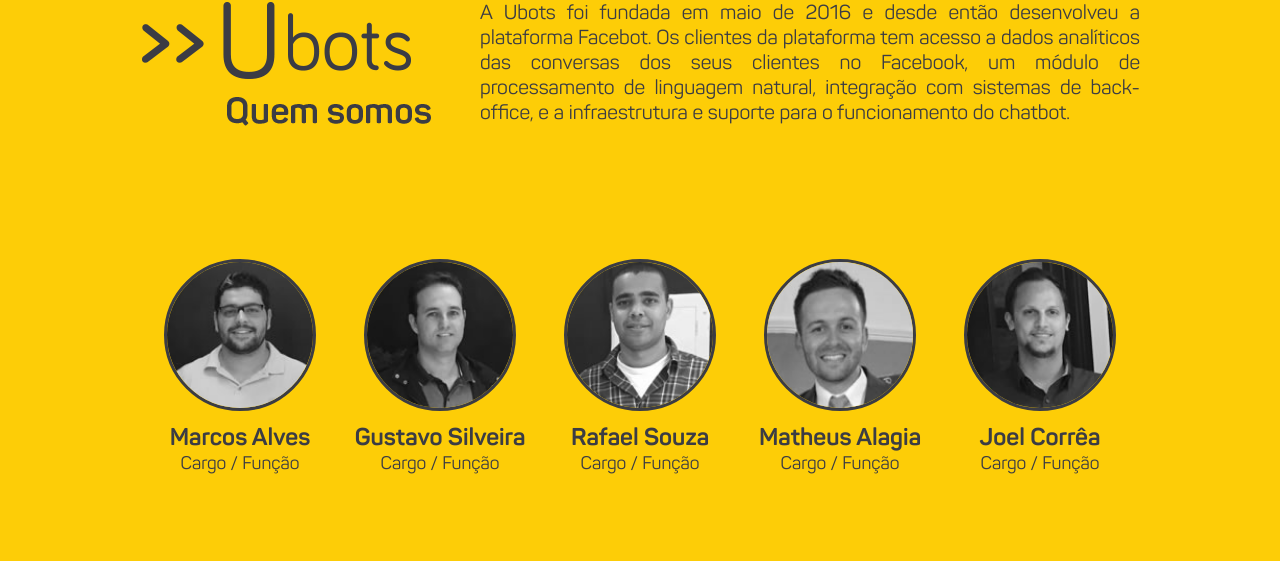
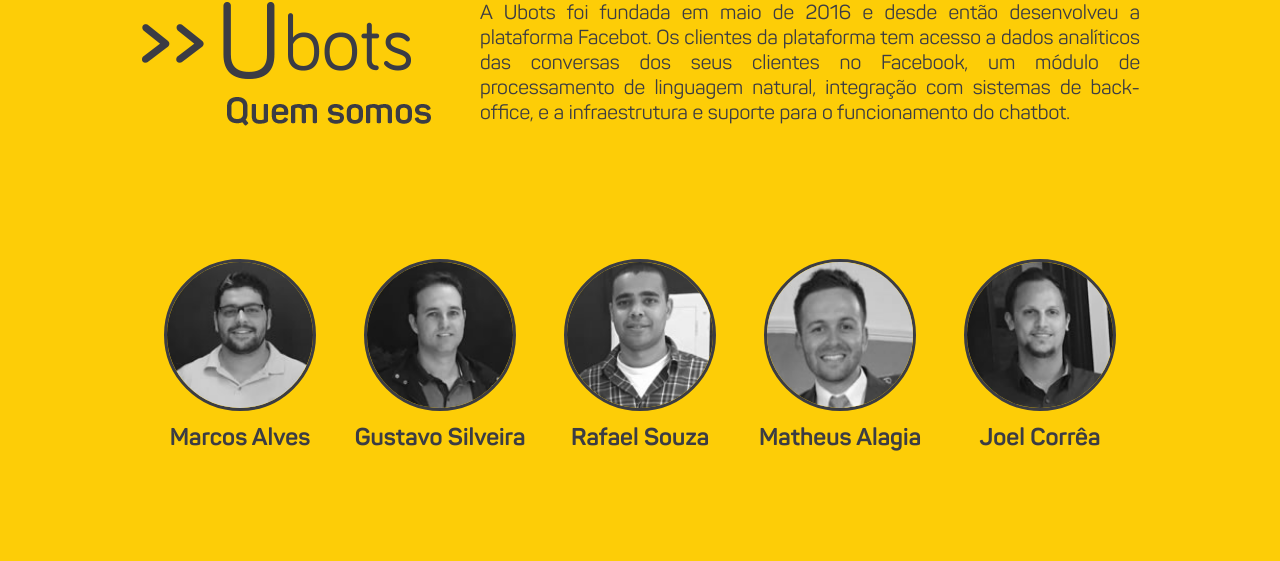
Before and after one commit to mv-alves/mv-alves.github.io, a plain HTML site: page index.html in a window 1280 px wide. Shown: the part 5355-5916 px from the top of the page. Drawn offline with Linux system fonts and the light colour scheme.

Commit message:
ajuste cargo

```diff
--- a/index.html
+++ b/index.html
@@ -294,27 +294,22 @@
                     	<li>
                         	<div class="foto"><img src="img/equipe/1.jpg"></div>
                             <div class="nome">Marcos Alves</div>
-                            <div class="cargo">Cargo / Função</div>
                         </li>
                     	<li>
                         	<div class="foto"><img src="img/equipe/2.jpg"></div>
                             <div class="nome">Gustavo Silveira</div>
-                            <div class="cargo">Cargo / Função</div>
                         </li>
                     	<li>
                         	<div class="foto"><img src="img/equipe/3.jpg"></div>
                             <div class="nome">Rafael Souza</div>
-                            <div class="cargo">Cargo / Função</div>
                         </li>
                     	<li>
                         	<div class="foto"><img src="img/equipe/4.jpg"></div>
                             <div class="nome">Matheus Alagia</div>
-                            <div class="cargo">Cargo / Função</div>
                         </li>
                     	<li>
                         	<div class="foto"><img src="img/equipe/5.jpg"></div>
                             <div class="nome">Joel Corrêa</div>
-                            <div class="cargo">Cargo / Função</div>
                         </li>
                     </ul>
 
```
